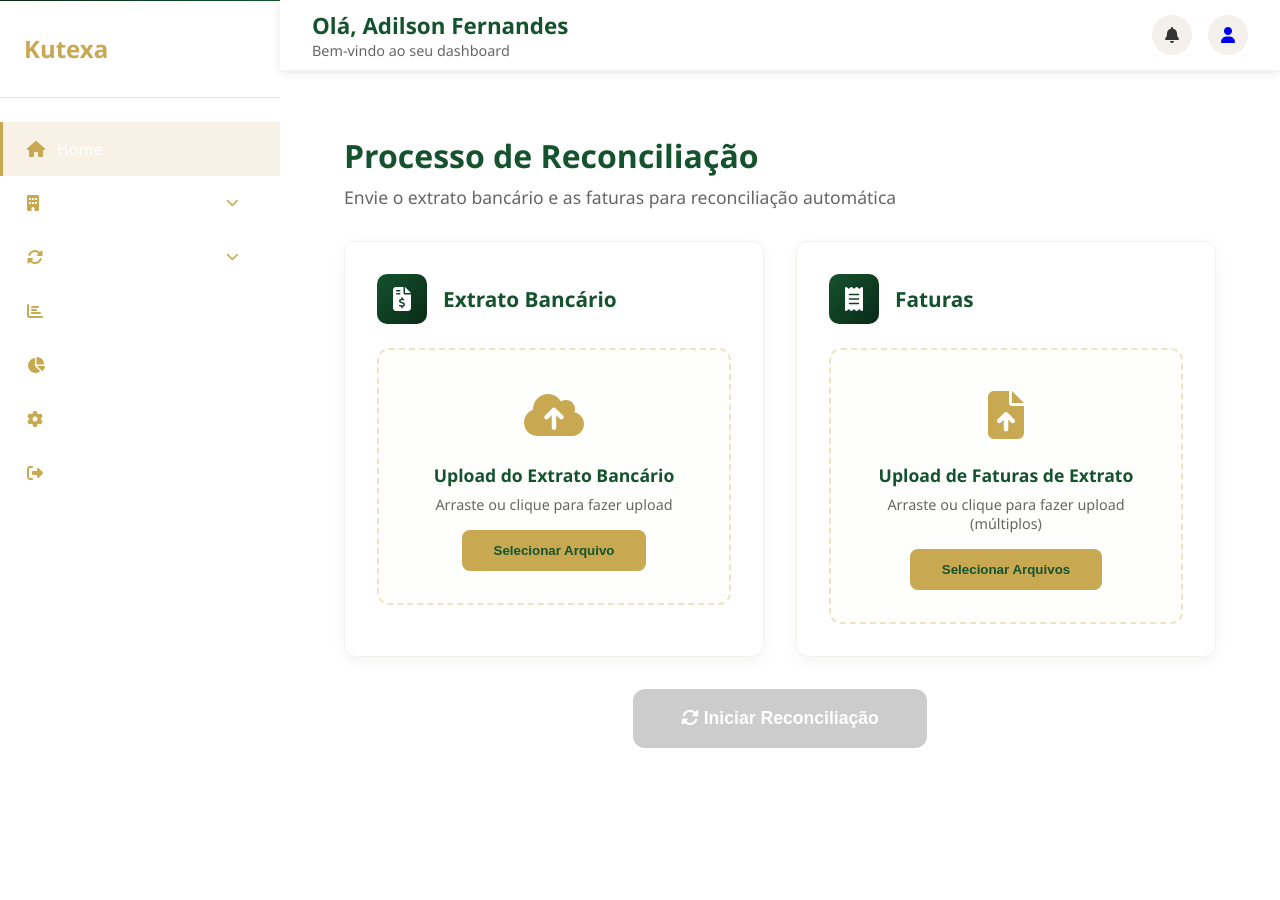
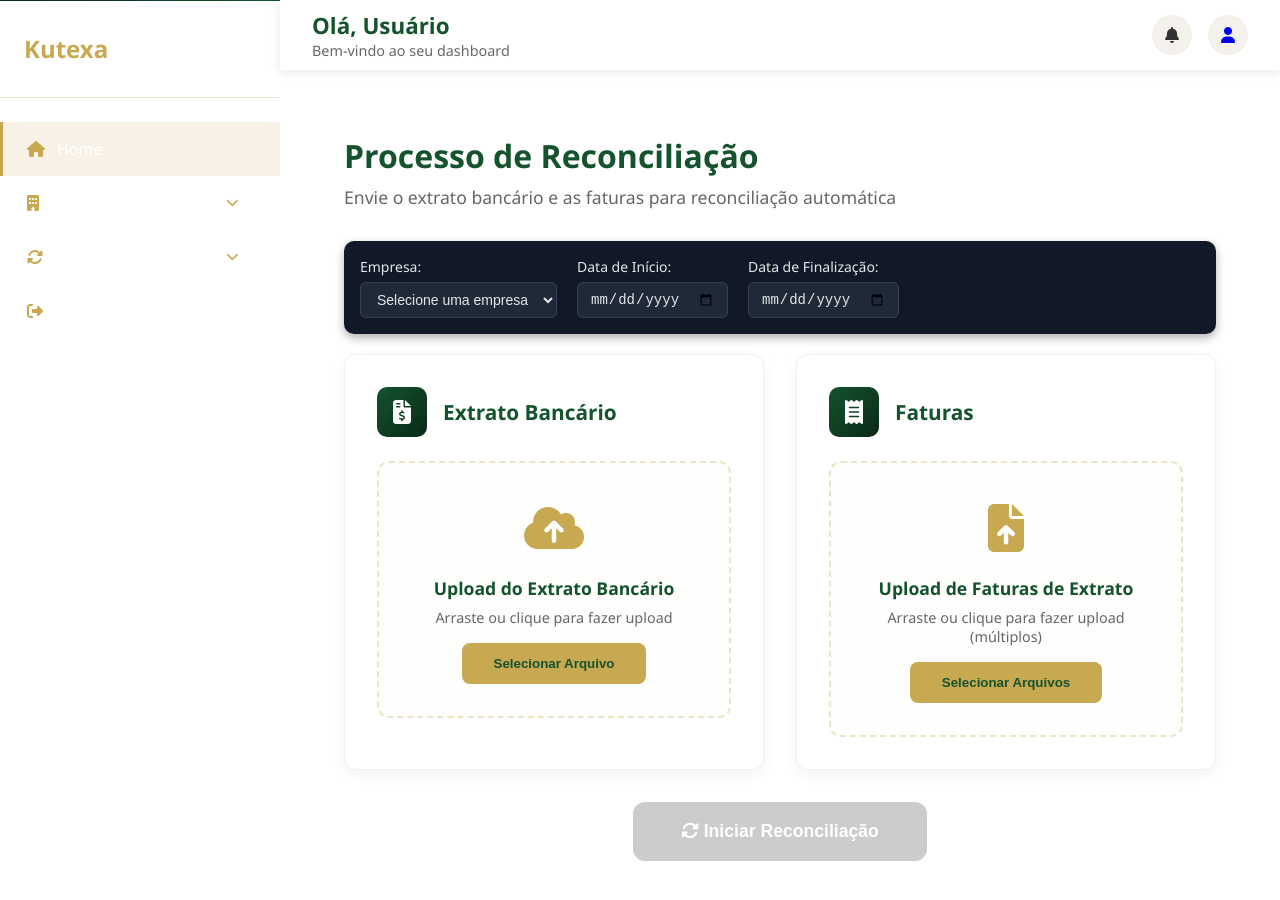
Before and after one commit to VisionTec23/kutexa, a React (Create React App) app in the folder kutexa-react/: page /reconciliation in a window 1280 px wide. Shown: the top 900 px of the page. Before the commit the page ends 812 px from the top, so only its background shows below. Built offline with nearby package versions, Linux system fonts and the light colour scheme.

Commit message:
Processo de Reconciliação

```diff
--- a/kutexa-react/src/App.js
+++ b/kutexa-react/src/App.js
@@ -1,5 +1,6 @@
 import { BrowserRouter, Route, Routes } from "react-router-dom";
 
+import { AlertProvider } from "./contexts/AlertContext";
 import CadastroempresasPage from "./pages/CadastroempresasPage";
 import DashboardPage from "./pages/DashboardPage";
 import LandingPage from "./pages/LandingPage";
@@ -9,6 +10,7 @@ import ReconciliationPage from "./pages/ReconciliationPage";
 import SignupPage from "./pages/SignupPage";
 function App() {
   return (
+    <AlertProvider>
     <BrowserRouter>
       <Routes>
         <Route path="/" element={<LandingPage />} />
@@ -20,6 +22,7 @@ function App() {
         <Route path="/listarEmpresas" element={<ListarEmpresasPage/>}/>
       </Routes>
     </BrowserRouter>
+    </AlertProvider>
   );
 }
 
--- a/kutexa-react/src/components/dashboard/Cadastroempresas.jsx
+++ b/kutexa-react/src/components/dashboard/Cadastroempresas.jsx
@@ -1,6 +1,6 @@
 import { useState } from "react";
+import { useAlert } from "../../contexts/AlertContext";
 import "../../styles/reconciliation.css";
-
 export default function Cadastroempresas() {
   const [companyData, setCompanyData] = useState({
     name: "",
@@ -8,7 +8,7 @@ export default function Cadastroempresas() {
     defaultCurrency: "AOA"
   });
 
-  const [processing, setProcessing] = useState(false);
+    const [processing, setProcessing] = useState(false);
   const [errors, setErrors] = useState({});
 
   const handleCompanyChange = (e) => {
@@ -18,6 +18,9 @@ export default function Cadastroempresas() {
       [name]: value
     }));
   };
+
+
+const {showNotification} = useAlert();
 
   const validateCompanyForm = () => {
     const newErrors = {};
@@ -47,7 +50,7 @@ export default function Cadastroempresas() {
 
     const token = localStorage.getItem("token");
     if (!token) {
-      alert("Sessão expirada. Faça login novamente.");
+      showNotification("Sessão expirada. Faça login novamente.");
       return;
     }
     setProcessing(true);
@@ -65,30 +68,28 @@ export default function Cadastroempresas() {
             name: companyData.name,
             nif: companyData.nif,
             defaultCurrency: companyData.defaultCurrency,
-            bankAccounts: [] // Envia array vazio conforme a API espera
+
           })
         }
       );
-
       const data = await response.json();
 
       if (response.status === 409) {
-        setErrors({ nif: "Já existe uma empresa com este NIF" });
-        alert("Empresa já cadastrada com este NIF");
+        showNotification("Empresa já cadastrada com este NIF","error");
         return;
       }
 
       if (response.status === 401) {
-        alert("Não autorizado. Faça login novamente.");
+        showNotification("Não autorizado. Faça login novamente.");
         return;
       }
 
       if (!response.ok) {
-        alert(data?.error || "Erro ao cadastrar empresa");
+        showNotification(data.error || "Erro ao cadastrar empresa");
         return;
       }
 
-      alert(`Empresa "${data.name || companyData.name}" cadastrada com sucesso!`);
+      showNotification(`Empresa "${data.name || companyData.name}" cadastrada com sucesso!` ,"success");
 
       // Reset form
       setCompanyData({
@@ -98,7 +99,7 @@ export default function Cadastroempresas() {
       });
       setErrors({});
     } catch (error) {
-      alert("Erro de conexão com o servidor");
+      showNotification("Erro de conexão com o servidor");
     } finally {
       setProcessing(false);
     }
--- a/kutexa-react/src/components/dashboard/ListarEmpresas.jsx
+++ b/kutexa-react/src/components/dashboard/ListarEmpresas.jsx
@@ -1,5 +1,5 @@
 
-import { useEffect, useState } from "react";
+import { useEffect, useState, } from "react";
 import "../../styles/reconciliation.css";
 
 export default function ListarEmpresas() {
--- a/kutexa-react/src/components/dashboard/ReconciliationChart.jsx
+++ b/kutexa-react/src/components/dashboard/ReconciliationChart.jsx
@@ -1,14 +1,18 @@
-import { useRef, useState } from "react";
+import { useEffect, useRef, useState } from "react";
+import { useAlert } from "../../contexts/AlertContext";
 import "../../styles/reconciliation.css";
 
 export default function Reconciliation() {
   const [bankStatementFile, setBankStatementFile] = useState(null);
   const [invoiceFiles, setInvoiceFiles] = useState([]);
   const [processing, setProcessing] = useState(false);
-
+const {showNotification} = useAlert();
   const extratosRef = useRef(null);
+  const [companies, setCompanies] = useState([]);
   const faturasRef = useRef(null);
-
+  const [selectedCompany, setSelectedCompany] = useState("");
+  const [startDate, setStartDate] = useState("");
+  const [endDate, setEndDate] = useState("");
   const processBtnRef = useRef(null);
 
   const formatFileSize = (bytes) => {
@@ -26,6 +30,55 @@ export default function Reconciliation() {
     if (["jpg", "jpeg", "png", "gif"].includes(ext)) return "fa-file-image";
     return "fa-file";
   };
+
+
+     useEffect(() => {
+      const fetchCompanies = async () => {
+        const token = localStorage.getItem("token");
+
+        if (!token) {
+          showNotification("Sessão expirada. Faça login novamente.","error");
+
+          return;
+        }
+
+        try {
+          const response = await fetch(
+            "https://kutexa-api.onrender.com/api/v1/companies/",
+            {
+              method: "GET",
+              headers: {
+                "Content-Type": "application/json",
+                Authorization: `Bearer ${token}`
+              },
+              credentials: "include"
+            }
+          );
+
+          if (response.status === 401) {
+            showNotification("Token inválido ou expirado. Faça login novamente.","error");
+            return;
+          }
+
+          if (!response.ok) {
+            throw new Error("Erro ao buscar empresas");
+          }
+
+          const data = await response.json();
+          setCompanies(data);
+          console.log(data)
+        } catch (err) {
+          showNotification("Erro de conexão com o servidor","error");
+        } finally {
+
+        }
+      };
+
+      fetchCompanies();
+    }, []);
+
+
+
 
   // Upload handlers
   const handleBankStatementChange = (e) => {
@@ -81,12 +134,60 @@ export default function Reconciliation() {
     }, 3000);
   };
 
+
+
+  // Listar empressa
+
+
+
   return (
     <div className="reconciliation-container">
       <div className="page-header">
         <h1>Processo de Reconciliação</h1>
         <p>Envie o extrato bancário e as faturas para reconciliação automática</p>
       </div>
+
+        <div className="reconcilia-filters-container">
+      <div className="reconcilia-field">
+        <label htmlFor="company-select" className="reconcilia-label">Empresa:</label>
+        <select
+          id="company-select"
+          value={selectedCompany}
+          onChange={(e) => setSelectedCompany(e.target.value)}
+          className="reconcilia-select"
+        >
+          <option value="">Selecione uma empresa</option>
+          {companies.map((company) => (
+            <option key={company.id} value={company.id}>
+              {company.name}
+            </option>
+          ))}
+        </select>
+      </div>
+
+          <div className="reconcilia-field">
+            <label htmlFor="start-date" className="reconcilia-label">Data de Início:</label>
+            <input
+              type="date"
+              id="start-date"
+              value={startDate}
+              onChange={(e) => setStartDate(e.target.value)}
+              className="reconcilia-date"
+            />
+          </div>
+
+          <div className="reconcilia-field">
+            <label htmlFor="end-date" className="reconcilia-label">Data de Finalização:</label>
+            <input
+              type="date"
+              id="end-date"
+              value={endDate}
+              onChange={(e) => setEndDate(e.target.value)}
+              className="reconcilia-date"
+            />
+          </div>
+      </div>
+
 
       <div className="upload-section">
         {/* Extrato Bancário */}
--- a/kutexa-react/src/components/dashboard/Sidebar.jsx
+++ b/kutexa-react/src/components/dashboard/Sidebar.jsx
@@ -1,8 +1,33 @@
 import { useState } from 'react';
 
-function Sidebar({ isOpen, onLogout }) {
+function Sidebar({ isOpen}) {
   const [companiesMenuOpen, setCompaniesMenuOpen] = useState(false);
   const [reconciliationMenuOpen, setReconciliationMenuOpen] = useState(false);
+
+  const  onLogout  =async () => {
+
+      try {
+        const token =  localStorage.getItem('storage');
+
+        await fetch('https://kutexa-api.onrender.com/api/v1/auth/logout',{
+          method:"POST",
+          headers:{
+            "Authorization": `Bearer ${token}`,
+            "Content-Type": "application/json"
+          }
+        });
+      } catch (error) {
+
+        console.error('Erro ao fazer logout',error)
+      } finally{
+         localStorage.removeItem('token')
+         localStorage.removeItem('user')
+            window.location.href = '/login'
+
+      }
+  }
+
+
 
   const menuItems = [
     {
@@ -32,29 +57,29 @@ function Sidebar({ isOpen, onLogout }) {
         { text: 'Reconciliamento com ERP', onClick: () => window.location.href = '/reconciliamento-erp' }
       ]
     },
-    {
-      id: 'reports',
-      icon: 'fas fa-chart-bar',
-      text: 'Relatórios',
-      onClick: () => window.location.href = '/relatorios'
-    },
-    {
-      id: 'analysis',
-      icon: 'fas fa-chart-pie',
-      text: 'Análise Financeira',
-      onClick: () => window.location.href = '/analise-financeira'
-    },
-    {
-      id: 'settings',
-      icon: 'fas fa-cog',
-      text: 'Configurações',
-      onClick: () => window.location.href = '/configuracoes'
-    },
+    // {
+    //   id: 'reports',
+    //   icon: 'fas fa-chart-bar',
+    //   text: 'Relatórios',
+    //   onClick: () => window.location.href = '/relatorios'
+    // },
+    // {
+    //   id: 'analysis',
+    //   icon: 'fas fa-chart-pie',
+    //   text: 'Análise Financeira',
+    //   onClick: () => window.location.href = '/analise-financeira'
+    // },
+    // {
+    //   id: 'settings',
+    //   icon: 'fas fa-cog',
+    //   text: 'Configurações',
+    //   onClick: () => window.location.href = '/configuracoes'
+    // },
     {
       id: 'logout',
       icon: 'fas fa-sign-out-alt',
       text: 'Sair',
-      onClick: onLogout
+      onClick: () => onLogout()
     }
   ];
 
--- /dev/null
+++ b/kutexa-react/src/contexts/AlertContext.jsx
@@ -0,0 +1,47 @@
+import { createContext, useContext, useState } from "react";
+import '../styles/alert.css'; // CSS atualizado com prefixo
+
+const AlertContext = createContext();
+
+export function AlertProvider({ children }) {
+  const [showAlert, setShowAlert] = useState(false);
+  const [alertMessage, setAlertMessage] = useState("");
+  const [alertType, setAlertType] = useState("error");
+
+  const showNotification = (message, type = "error") => {
+    setAlertMessage(message);
+    setAlertType(type);
+    setShowAlert(true);
+    setTimeout(() => setShowAlert(false), 5000);
+  };
+
+  const closeAlert = () => setShowAlert(false);
+
+  return (
+    <AlertContext.Provider value={{ showNotification }}>
+      {children}
+
+      {/* ALERT GLOBAL */}
+      {showAlert && (
+        <div className={`alert-global-notification ${alertType}`}>
+          <div className="alert-global-content">
+            <span className="alert-global-icon">
+              {alertType === "success"
+                ? "✓"
+                : alertType === "warning"
+                ? "⚠"
+                : "✕"}
+            </span>
+            <span className="alert-global-message">{alertMessage}</span>
+            <button className="alert-global-close" onClick={closeAlert}>
+              ×
+            </button>
+          </div>
+          <div className="alert-global-progress"></div>
+        </div>
+      )}
+    </AlertContext.Provider>
+  );
+}
+
+export const useAlert = () => useContext(AlertContext);
--- a/kutexa-react/src/pages/DashboardLayout.jsx
+++ b/kutexa-react/src/pages/DashboardLayout.jsx
@@ -1,14 +1,22 @@
-import { useState } from 'react';
+import { useEffect, useState } from 'react';
 import Header from '../components/dashboard/Header';
 import Sidebar from '../components/dashboard/Sidebar';
 import '../styles/dashboard.css';
 
-export default function DashboardLayout({ children, userName: initialName, onLogout }) {
+export default function DashboardLayout({ children,  onLogout }) {
   const [sidebarOpen, setSidebarOpen] = useState(false);
-  const [userName, setUserName] = useState(initialName || 'Usuário');
+  const [userName, setUserName] = useState('Usuário');
 
   const toggleSidebar = () => setSidebarOpen(!sidebarOpen);
   const handleLogout = () => { if (window.confirm('Tem certeza que deseja sair?')) onLogout(); };
+
+
+
+  useEffect(() => {
+    const user = JSON.parse(localStorage.getItem('user'));
+    if (user?.name) setUserName(user.name);
+  }, []);
+
 
   return (
     <div className="dashboard-container">
--- a/kutexa-react/src/pages/ListarEmpresasPage.jsx
+++ b/kutexa-react/src/pages/ListarEmpresasPage.jsx
@@ -2,8 +2,13 @@ import ListarEmpresas from '../components/dashboard/ListarEmpresas';
 import DashboardLayout from './DashboardLayout';
 
 export default function ListarEmpresasPage({onLogout}){
+        const user = JSON.parse(localStorage.getItem('user'))
+        const token = localStorage.getItem('token');
+        const name = user?.name || 'Usuário';
+
+
 return(
-    <DashboardLayout  userName="Empresa" onLogout={onLogout}>
+    <DashboardLayout  userName={name} onLogout={onLogout}>
             <ListarEmpresas/>
     </DashboardLayout>
     );
--- /dev/null
+++ b/kutexa-react/src/styles/alert.css
@@ -0,0 +1,105 @@
+:root {
+  --primary: #c8a951;
+  --primary-dark: #a88d42;
+  --bg: #0b0e13;
+  --card: #011746;
+  --text: #e5e7eb;
+  --muted: #9ca3af;
+  --success: #10b981;
+  --error: #ef4444;
+  --warning: #f59e0b;
+  --border: #1f2937;
+}
+
+/* ALERT GLOBAL */
+.alert-global-notification {
+  position: fixed;
+  top: 20px;
+  right: 20px;
+  width: 350px;
+  background: var(--card);
+  border-radius: 12px;
+  box-shadow: 0 10px 30px rgba(0,0,0,0.5);
+  border-left: 4px solid;
+  overflow: hidden;
+  z-index: 1000;
+  animation: alert-global-slideIn 0.3s ease;
+}
+
+@keyframes alert-global-slideIn {
+  from { transform: translateX(100%); opacity: 0; }
+  to { transform: translateX(0); opacity: 1; }
+}
+
+.alert-global-notification.success {
+  border-left-color: var(--success);
+  background: linear-gradient(135deg, rgba(16, 185, 129, 0.1), var(--card));
+}
+
+.alert-global-notification.error {
+  border-left-color: var(--error);
+  background: linear-gradient(135deg, rgba(39, 4, 4, 0.1), var(--card));
+}
+
+.alert-global-notification.warning {
+  border-left-color: var(--warning);
+  background: linear-gradient(135deg, rgba(245, 158, 11, 0.1), var(--card));
+}
+
+.alert-global-content {
+  display: flex;
+  align-items: center;
+  padding: 16px;
+  gap: 12px;
+}
+
+.alert-global-icon {
+  width: 24px;
+  height: 24px;
+  border-radius: 50%;
+  display: flex;
+  align-items: center;
+  justify-content: center;
+  font-weight: bold;
+  font-size: 14px;
+  color: white;
+}
+
+.alert-global-message {
+  flex: 1;
+  font-size: 14px;
+  color: var(--text);
+  line-height: 1.4;
+}
+
+.alert-global-close {
+  background: none;
+  border: none;
+  color: var(--muted);
+  font-size: 20px;
+  cursor: pointer;
+  padding: 0;
+  width: 24px;
+  height: 24px;
+  display: flex;
+  align-items: center;
+  justify-content: center;
+  border-radius: 4px;
+  transition: all 0.2s;
+}
+
+.alert-global-close:hover {
+  background: rgba(255,255,255,0.1);
+  color: var(--text);
+}
+
+.alert-global-progress {
+  height: 3px;
+  background: currentColor;
+  animation: alert-global-progress 5s linear;
+}
+
+@keyframes alert-global-progress {
+  from { width: 100%; }
+  to { width: 0%; }
+}
--- a/kutexa-react/src/styles/reconciliation.css
+++ b/kutexa-react/src/styles/reconciliation.css
@@ -80,6 +80,54 @@ body {
 .upload-header h3 {
     color: var(--primary);
     font-size: 1.3rem;
+}
+.reconcilia-filters-container {
+  display: flex;
+  flex-wrap: wrap;
+  gap: 20px;
+  align-items: flex-end;
+  padding: 16px;
+  background: #111827;
+  border-radius: 10px;
+  box-shadow: 0 4px 10px rgba(0,0,0,0.3);
+  margin-bottom: 20px;
+}
+
+.reconcilia-field {
+  display: flex;
+  flex-direction: column;
+  gap: 6px;
+}
+
+.reconcilia-label {
+  color: #e5e7eb;
+  font-size: 14px;
+  font-weight: 500;
+}
+
+.reconcilia-select,
+.reconcilia-date {
+  padding: 8px 12px;
+  border-radius: 6px;
+  border: 1px solid #374151;
+  background: #1f2937;
+  color: #e5e7eb;
+  font-size: 14px;
+  outline: none;
+  transition: all 0.2s;
+}
+
+.reconcilia-select:hover,
+.reconcilia-date:hover,
+.reconcilia-select:focus,
+.reconcilia-date:focus {
+  border-color: #3b82f6;
+  box-shadow: 0 0 0 2px rgba(59,130,246,0.2);
+}
+
+.reconcilia-select option {
+  background: #1f2937;
+  color: #e5e7eb;
 }
 
 .upload-area {
```
